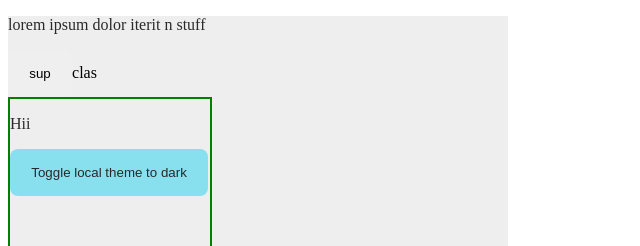
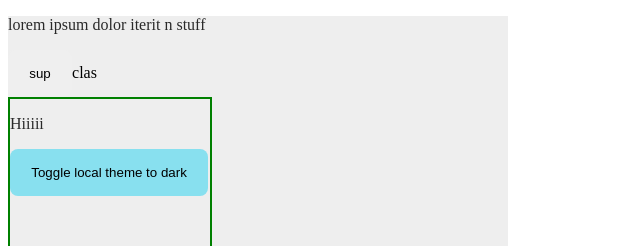
Before and after one commit to Akashlahane/Context-Theme-Toggler---Context-API-Intro-React-Context-API-Using-the-React-Co---t9jwvwh79jzu, a React app: page / in a window 1280 px wide. Shown: the top 246 px of the page, without its empty margins (0-640 px from the left). Built offline with nearby package versions, Linux system fonts and the light colour scheme.

Commit message:
Update LocalThemedBox.js

```diff
--- a/src/components/LocalThemedBox.js
+++ b/src/components/LocalThemedBox.js
@@ -24,12 +24,12 @@ const LocalThemedBox = () => {
       className={`bg-${localTheme}`}
     >
       <p className={`txt-${localTheme}`} id="local-themed-text-container">
-        Hii
+        Hiiiii
       </p>
 
       <button
         id="local-theme-toggler"
-        className={`btn btn-${localTheme} txt-${localTheme}`}
+        className={`btn btn-${localTheme}`}
         onClick={() =>
           setLocalTheme((oldTheme) => (oldTheme === "light" ? "dark" : "light"))
         }
```
